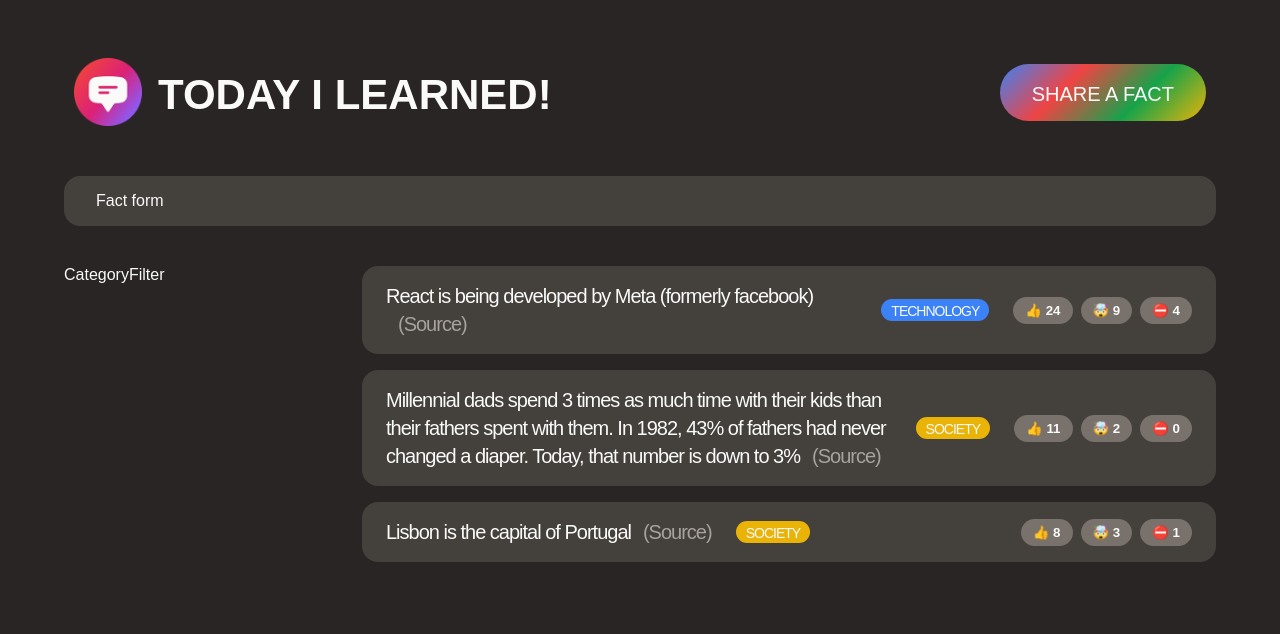
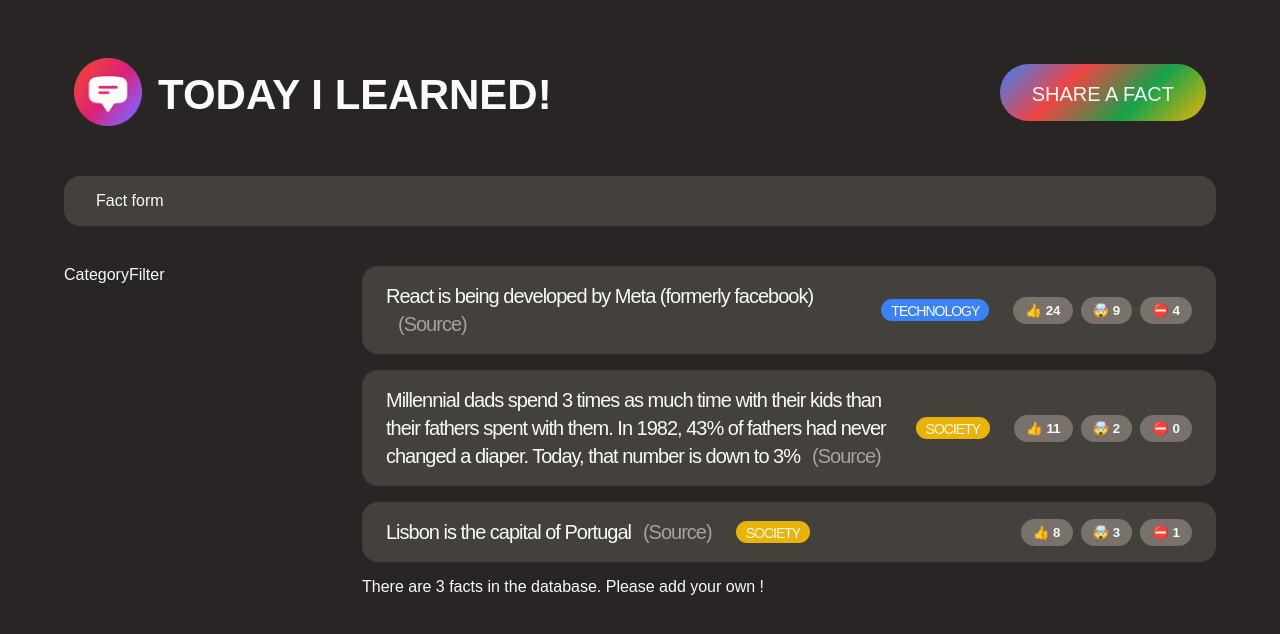
Before and after one commit to kingmalitha/facts-adding-website, a React (Create React App) app in the folder today-i-learned/: page / in a window 1280 px wide. Shown: the top 634 px of the page. Built offline with nearby package versions, Linux system fonts and the light colour scheme; a web font is replaced by a local one.

Commit message:
6. Passing and Receiving Props

```diff
--- a/today-i-learned/src/App.js
+++ b/today-i-learned/src/App.js
@@ -82,7 +82,19 @@
     <section>
       <ul className="facts-list">
         {facts.map((fact) => (
-          <li key={fact.id} className="fact">
+          <Fact key={fact.id} fact={fact} />
+        ))}
+      </ul>
+      <p>
+        There are {facts.length} facts in the database. Please add your own !
+      </p>
+    </section>
+  );
+}
+
+function Fact({ fact }) {
+  return (
+    <li className="fact">
       <p>
         {fact.text}
         <a className="source" href={fact.source}>
@@ -92,9 +104,8 @@
       <span
         className="tag"
         style={{
-                backgroundColor: CATEGORIES.find(
-                  (cat) => cat.name === fact.category
-                ).color,
+          backgroundColor: CATEGORIES.find((cat) => cat.name === fact.category)
+            .color,
         }}
       >
         {fact.category}
@@ -105,9 +116,6 @@
         <button>⛔️ {fact.votesFalse}</button>
       </div>
     </li>
-        ))}
-      </ul>
-    </section>
   );
 }
 
--- a/today-i-learned/src/style.css
+++ b/today-i-learned/src/style.css
@@ -22,7 +22,7 @@
 }
 
 /** MAIN LAYOUT  */
-.container {
+#root {
   max-width: 1500px;
   margin: 0 auto;
 }
```
Lines whose indentation alone changed are shown as unchanged.
